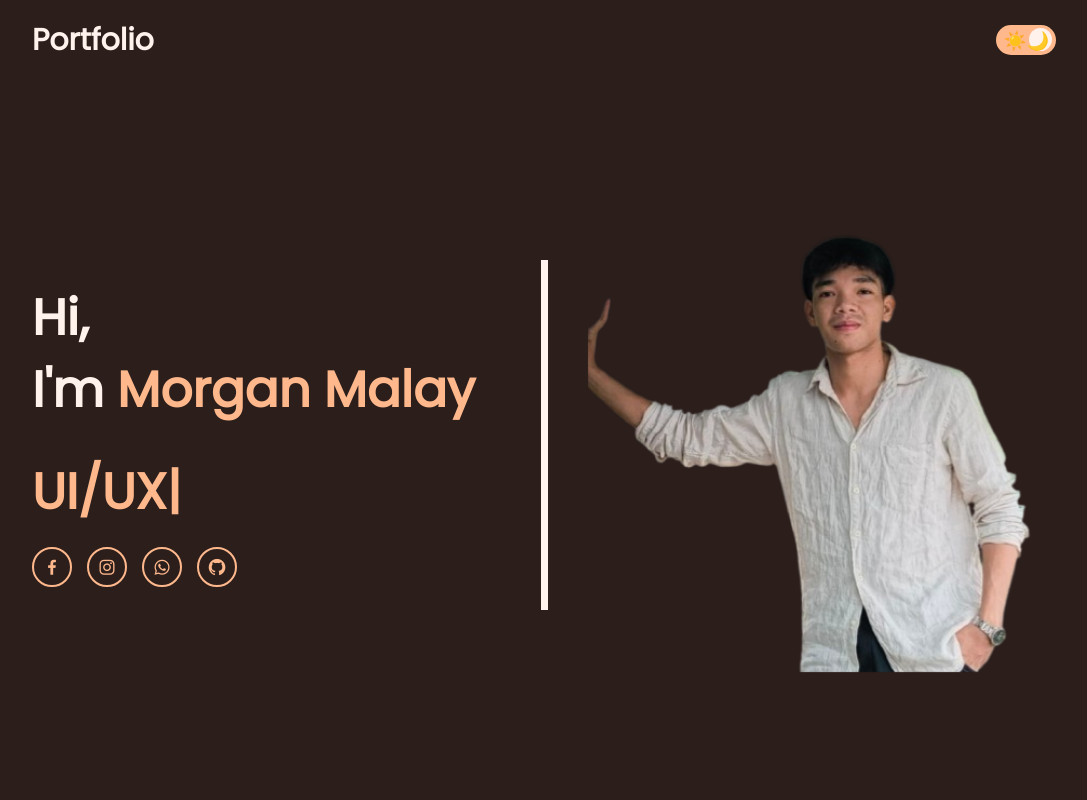
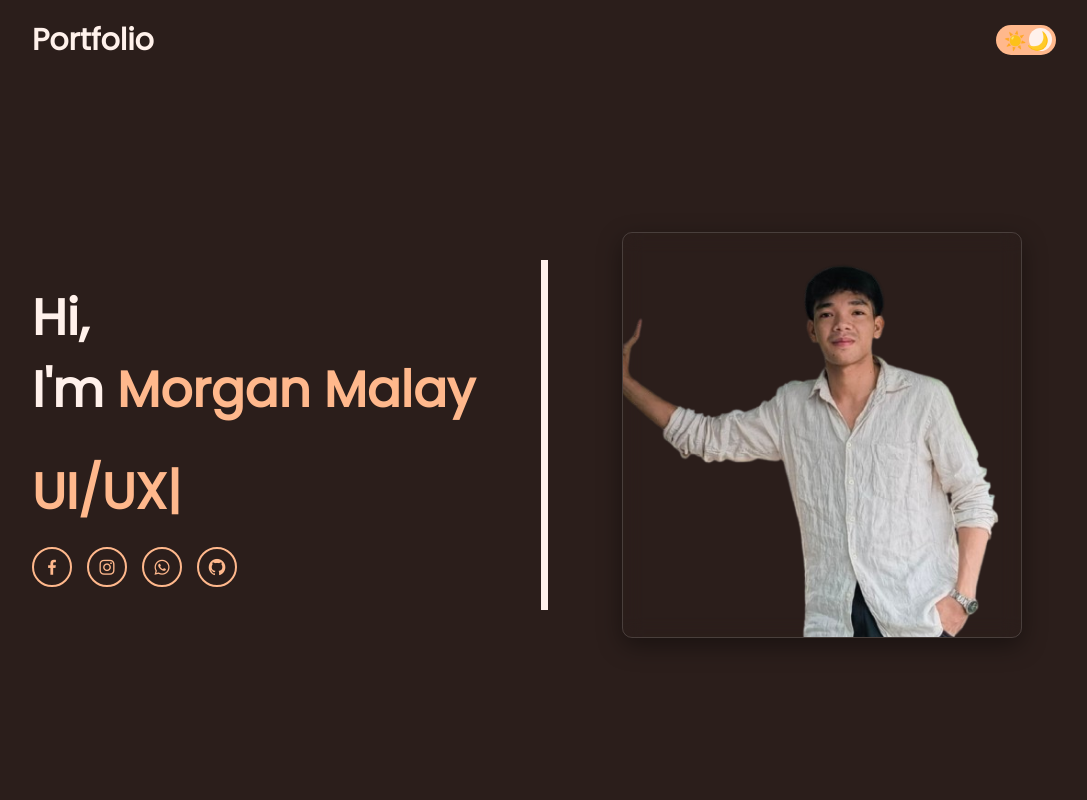
Before and after one commit to Xekiee/MorganMalayPortfolio, a React (Vite) app: page / in a window 1280 px wide. Shown: the top 800 px of the page, without its empty margins (96-1183 px from the left). Built offline with nearby package versions, Linux system fonts and the light colour scheme.

Commit message:
Add picture

```diff
--- a/src/MyPortfolio/home.module.css
+++ b/src/MyPortfolio/home.module.css
@@ -93,11 +93,17 @@
 
 .profileImg {
   width: 100%;
-  max-width: 500px;
+  max-width: 400px;
   height: auto;
   opacity: 0;
+
   animation: SlideBottom 1s ease forwards;
   animation-delay: 0.3s;
+  box-shadow: 0 8px 24px rgba(0, 0, 0, 0.4);
+  backdrop-filter: blur(10px);
+  border: 1px solid rgba(255, 255, 255, 0.15);
+  -webkit-backdrop-filter: blur(10px);
+  border-radius: 10px;
 }
 
 
```
Also changed, not shown: src/Assets/93d2dd70-7a28-4016-992b-6feeb7973fb6.jpg (added).
